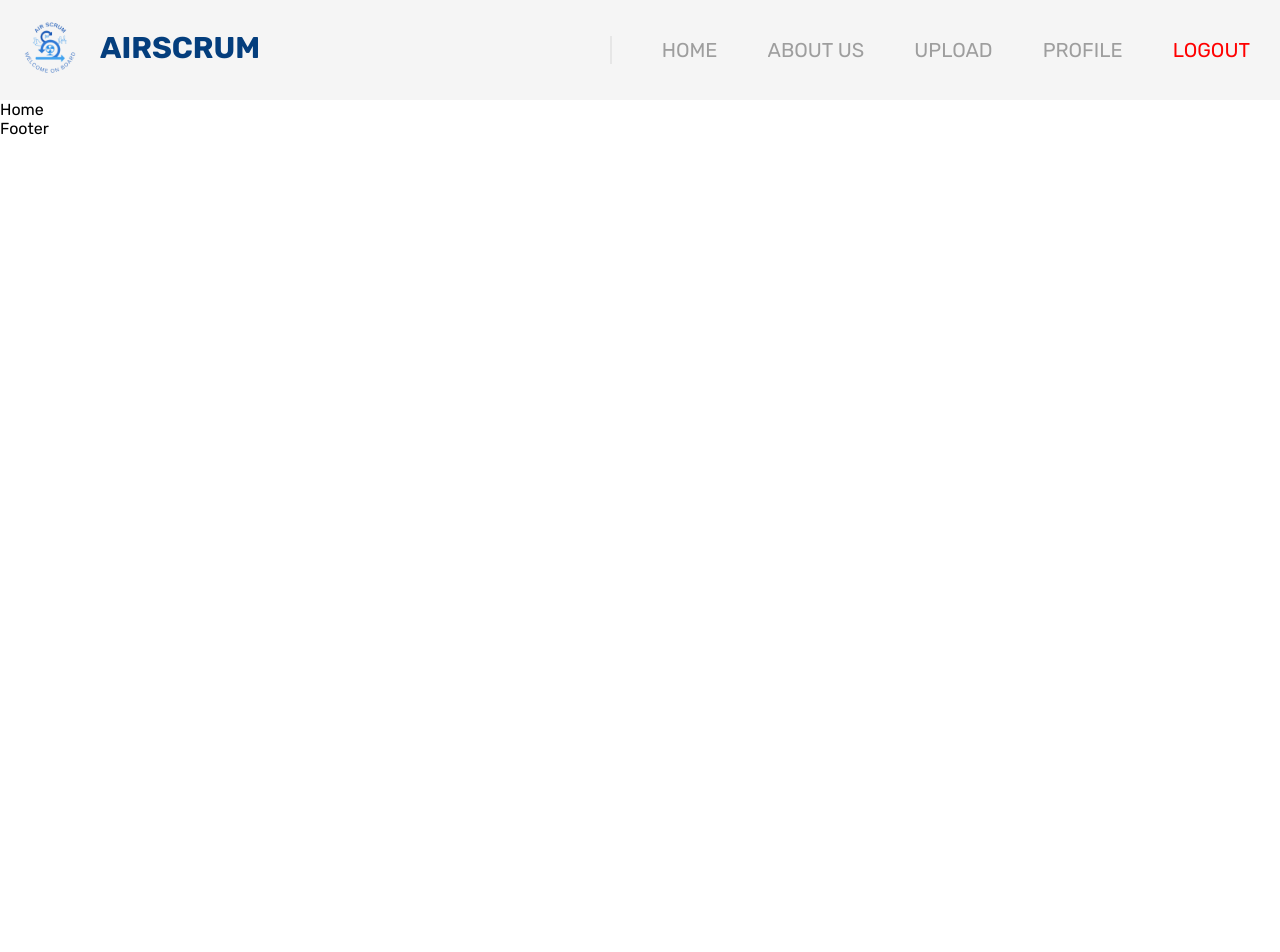
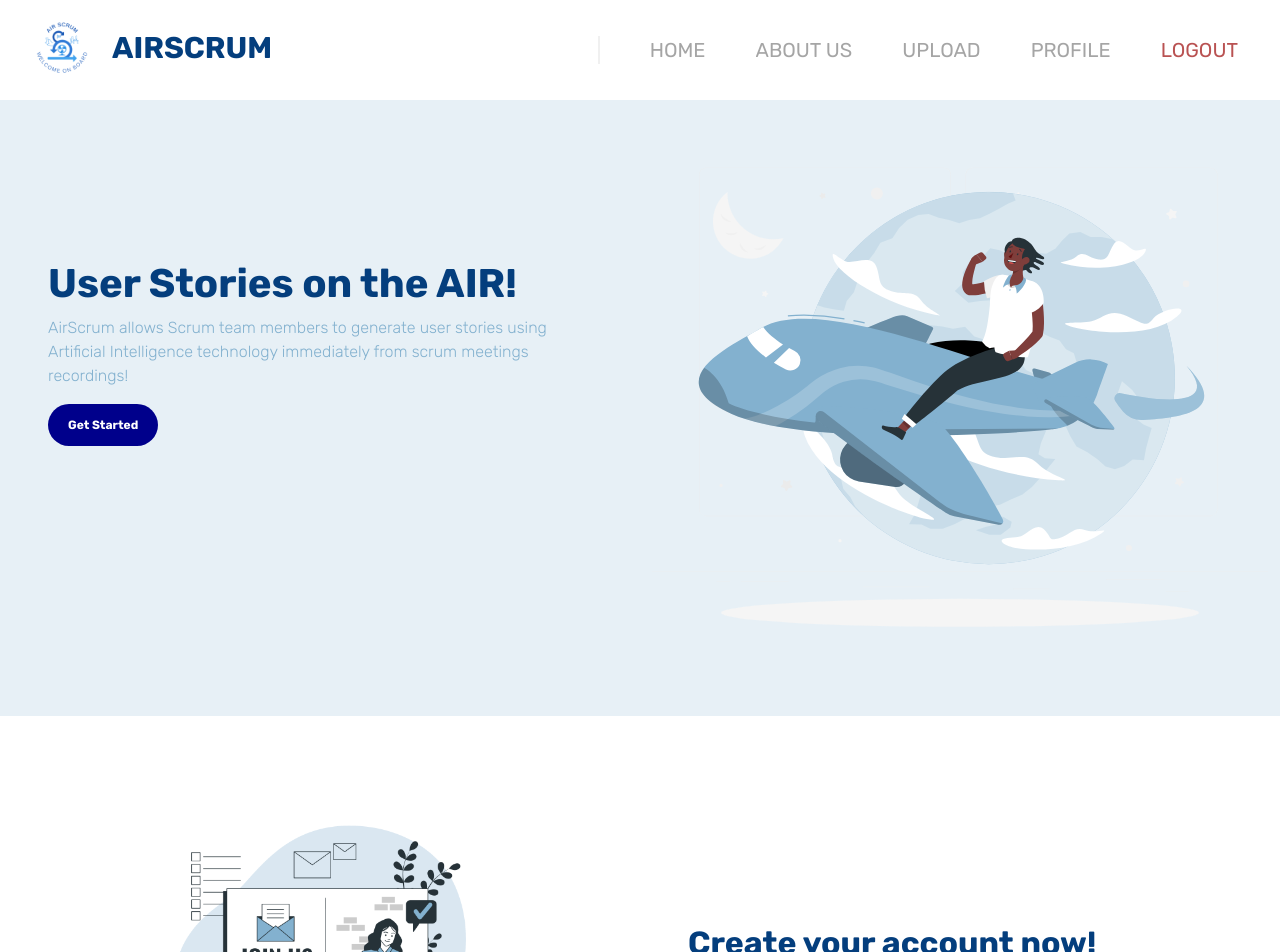
Before and after one commit to AirScrum/AirScrum-FE, a React (Create React App) app in the folder airscrum-fe/: page / in a window 1280 px wide. Shown: the top 952 px of the page. Before the commit the page ends 800 px from the top, so only its background shows below. Built offline with nearby package versions, Linux system fonts and the light colour scheme.

Commit message:
Modified several css properties including removing `container-fluid` since it overrides the `container-fluid` by the Bootstrap. Created two steps in the container.

```diff
--- a/airscrum-fe/package.json
+++ b/airscrum-fe/package.json
@@ -9,10 +9,14 @@
     "@testing-library/user-event": "^13.5.0",
     "antd": "^5.0.3",
     "axios": "^1.2.1",
+    "bootstrap": "^5.2.3",
+    "rc-footer": "^0.6.6",
     "react": "^18.2.0",
+    "react-bootstrap": "^2.7.0",
     "react-dom": "^18.2.0",
     "react-router-dom": "^6.2.1",
-    "react-scripts": "5.0.1"
+    "react-scripts": "5.0.1",
+    "reactstrap": "^9.1.5"
   },
   "scripts": {
     "start": "react-scripts start",
--- a/airscrum-fe/src/components/NavBar/NavBar.css
+++ b/airscrum-fe/src/components/NavBar/NavBar.css
@@ -3,15 +3,6 @@
 header
 ------
 */
-
-.container-fluid{
-	margin: 0;
-	padding: 0;
-	box-sizing: border-box;
-	background-color: #f5f5f5;
-	max-height: 100px;
-
-}
 
 
 .ant-layout-header {
@@ -68,6 +59,7 @@ header
 	font-size: 20px;
 	font-weight: 400;
 	opacity: 0.4;
+	text-decoration: none;
 }
 
 
@@ -79,7 +71,7 @@ header
 
 
 .logout .ant-anchor-link-title{
-	color:red !important;
+	color:rgb(185, 82, 82) !important;
 	opacity: 1;
 }
 
--- a/airscrum-fe/src/css/index.css
+++ b/airscrum-fe/src/css/index.css
@@ -1,8 +1,57 @@
-@import url('https://fonts.googleapis.com/css2?family=Rubik:wght@400;700&display=swap');
-
+@import url('https://fonts.googleapis.com/css2?family=Rubik:wght@300;400;700&display=swap');
+:root{
+    --main-sky-color: #E7F0F6;
+    --main-text-color:#043E7D;
+    --secondary-text-color: #83B1CF;
+    --main-button-color: #00008B;
+    --main-button-color-hover: #000047;
+}
 *{
     box-sizing: border-box;
     margin: 0;
     padding: 0;
     font-family: 'Rubik',sans-serif;
 }
+
+.light-rubik-font{
+    font-family: 'Rubik',sans-serif !important;
+    font-weight: 300 !important;
+}
+.main-sky-color{
+    color: var(--main-sky-color) !important;
+}
+
+.main-sky-color-background{
+    background-color: var(--main-sky-color) !important;
+}
+
+.main-text-color{
+    color: var(--main-text-color) !important;
+}
+
+.main-secondary-color{
+    color:var(--secondary-text-color) !important;
+}
+
+.rounded-button{
+    background-color: var(--main-button-color) !important;
+    color: white !important;
+    font-weight: bold !important;
+    border-radius: 40px !important;
+    -webkit-border-radius: 40px !important;
+    -moz-border-radius: 40px !important;
+    -ms-border-radius: 40px !important;
+    -o-border-radius: 40px !important;
+    border: none;
+    padding: 12px 20px 12px 20px;
+    font-size: 12px;
+    transition: all 0.5s ease;
+    -webkit-transition: all 0.5s ease;
+    -moz-transition: all 0.5s ease;
+    -ms-transition: all 0.5s ease;
+    -o-transition: all 0.5s ease;
+}
+
+.rounded-button:hover{
+    background-color: var(--main-button-color-hover) !important;
+}
--- a/airscrum-fe/src/index.js
+++ b/airscrum-fe/src/index.js
@@ -1,6 +1,7 @@
 import React from 'react';
 import ReactDOM from 'react-dom/client';
 import App from './App';
+import 'bootstrap/dist/css/bootstrap.min.css';
 import './css/index.css';
 
 const root = ReactDOM.createRoot(document.getElementById('root'));
--- a/airscrum-fe/src/pages/Home/Home.css
+++ b/airscrum-fe/src/pages/Home/Home.css
@@ -0,0 +1,35 @@
+@media (max-width:600px) {
+    #GetStarted-Container-Text {
+        margin-top: 2rem;
+    }
+}
+
+@media (min-width:600px) {
+    #GetStarted-Container-Text {
+        margin-top: 2.1rem;
+    }
+}
+
+@media (min-width: 768px) {
+    #GetStarted-Container-Text {
+        margin-top: 2.3rem;
+    }
+}
+
+@media (min-width:992px) {
+    #GetStarted-Container-Text {
+        margin-top: 10rem;
+    }
+}
+
+@media (min-width: 1200px) {
+    #GetStarted-Container-Text {
+        margin-top: 10rem;
+    }
+}
+
+@media (min-width: 1201px) {
+    #GetStarted-Container-Text {
+        margin-top: 10rem;
+    }
+}
--- a/airscrum-fe/src/pages/Home/Home.js
+++ b/airscrum-fe/src/pages/Home/Home.js
@@ -1,6 +1,39 @@
+import FlyingImage from "../../assets/Flying around the world-rafiki.svg"
+import SignUpBro from "../../assets/Sign up-bro.png";
+import {Container, Col, Row, Button} from "react-bootstrap"
+import "./Home.css";
 const Home = ()=>{
     return (
-        <div>Home</div>
+        <>
+        <Container fluid className="main-sky-color-background">
+            <Row>
+                <Col id={"GetStarted-Container-Text"} sm={6} className="px-5">
+                    <h1 className="main-text-color text-bold fw-bold">User Stories on the AIR!</h1>
+                    <p className="main-secondary-color light-rubik-font">AirScrum allows Scrum team members to generate user stories using Artificial Intelligence technology immediately from scrum meetings recordings!</p>
+                    <Button className="rounded-button">Get Started</Button>
+                </Col>
+                <Col sm={6} className="text-center">
+                    <img alt="Flying Plane" src={FlyingImage}/>
+                </Col>
+            </Row>
+        </Container>
+        <Container fluid className={"my-5"}>
+        <Row>
+                <Col sm={6} className="text-center my-5">
+                    <img alt="SignUp Bro" style={{width:"inherit"}}src={SignUpBro}/>
+                </Col>
+                <Col id={"GetStarted-Container-Text"} sm={6} className="px-5">
+                    <h2 className="main-text-color text-bold fw-bold">Create your account now!</h2>
+                    <p className="main-text-color light-rubik-font">Sign up in simple steps and access to our awesome features 🚀</p>
+                    <ul className="main-text-color light-rubik-font" >
+                        <li>Upload recorded meetings (.mp3 extension).</li>
+                        <li>See generated user stories.</li>
+                        <li>Check uploaded requests history.</li>
+                    </ul>
+                </Col>
+            </Row>
+        </Container>
+        </>
     )
 }
 
```
Also changed, not shown: 1 other file (tests, documents, lock files or other folders).
